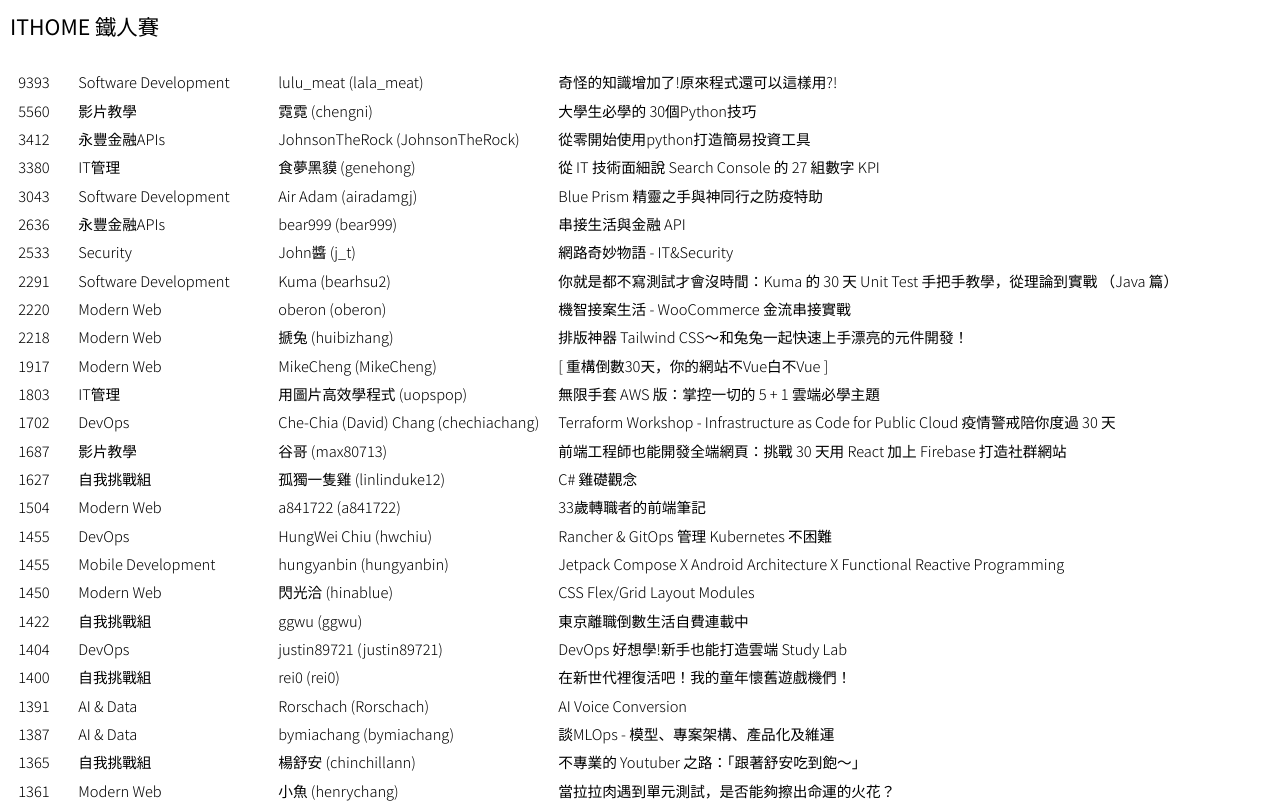
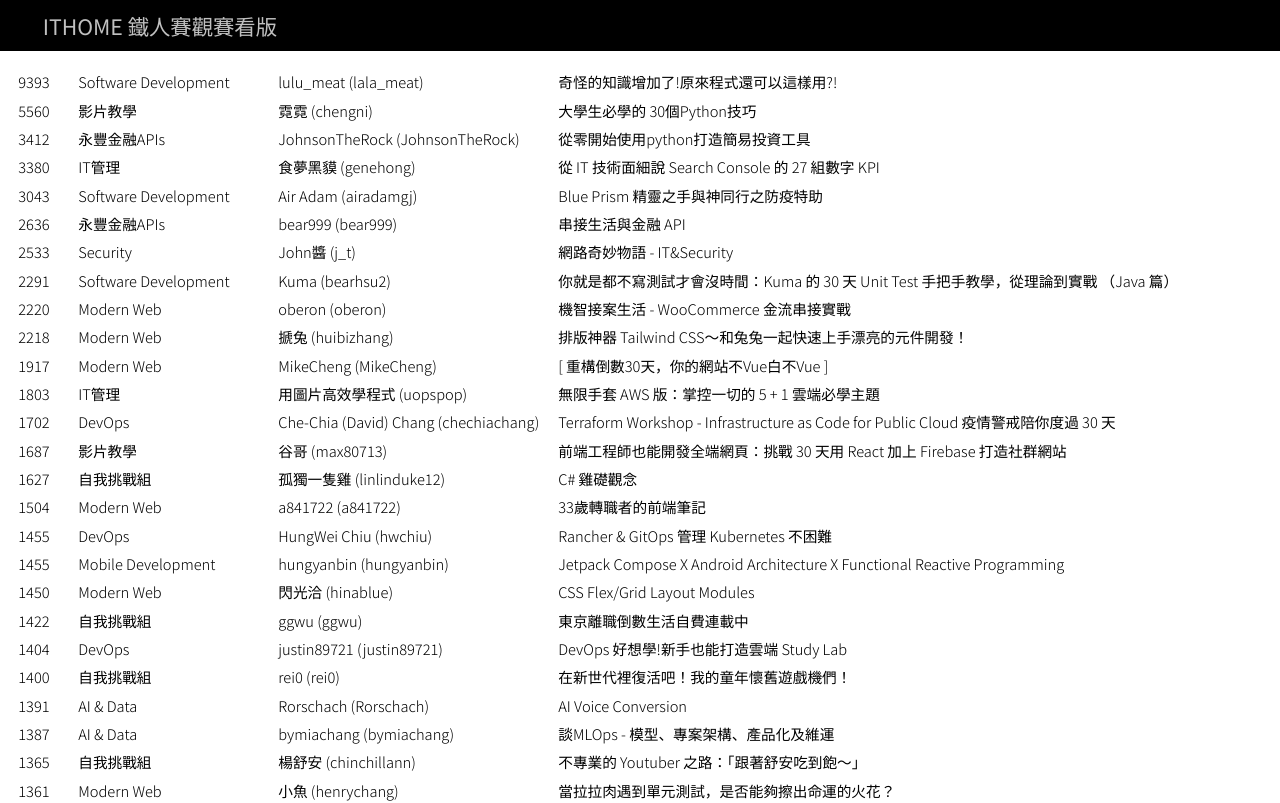
Before and after one commit to qrtt1/ithome-ironman, a React (Create React App) app in the folder dashboard/: page / in a window 1280 px wide. Shown: the top 803 px of the page. Built offline with nearby package versions, Linux system fonts and the light colour scheme.

Commit message:
Add homepage
Signed-off-by: Ching Yi, Chan <chingyichan.tw@gmail.com>

```diff
--- a/dashboard/package.json
+++ b/dashboard/package.json
@@ -19,6 +19,7 @@
   "scripts": {
     "start": "react-scripts start",
     "build": "react-scripts build",
+    "build:prod": "PUBLIC_URL=/ithome-ironman react-scripts build",
     "test": "react-scripts test",
     "eject": "react-scripts eject"
   },
--- a/dashboard/src/App.css
+++ b/dashboard/src/App.css
@@ -9,12 +9,14 @@
   margin: 0;
   font-size: 16pt;
   padding: 10px;
-  padding-right: 64px;
+  padding-left: 2em;
   font-weight: 500;
   width: 97%;
   margin-bottom: 1em;
   position: fixed;
   top: 0;
+  background-color: black;
+  color: silver;
 }
 
 a {
@@ -52,8 +54,6 @@
   min-width: 280px;
 }
 
-.HighLight {
-  color: black;
-  /* font-weight: 500; */
+.TopicContainer:hover {
   background-color: greenyellow;
 }
--- a/dashboard/src/App.tsx
+++ b/dashboard/src/App.tsx
@@ -1,5 +1,5 @@
-import React, { useEffect, useState } from "react";
-import "./App.css";
+import React, { useEffect, useState } from 'react';
+import './App.css';
 
 interface TopicProps {
   category: string;
@@ -11,32 +11,15 @@
 }
 
 const Topic = (props: TopicProps) => {
-  const [hoverStatus, setHoverStatus] = useState(false);
-
   const Item = (props: { category: string; data?: any; children?: any }) => {
-    const hover = (event) => {
-      if (event.type === "mouseenter") {
-        setHoverStatus(true);
-      } else {
-        setHoverStatus(false);
-      }
-    };
-
-    let cssClass: string;
-    if (hoverStatus) {
-      cssClass = `${props.category} HighLight`;
-    } else {
-      cssClass = props.category;
-    }
-
     return (
-      <div className={cssClass} onMouseEnter={hover} onMouseLeave={hover}>
+      <div className={props.category}>
         {props.children ? props.children : props.data}
       </div>
     );
   };
   return (
-    <div className={" TopicContainer"} key={props.url}>
+    <div className='TopicContainer' key={props.url}>
       <Item category='TopicView' data={props.view} />
       <Item category='TopicCategory' data={props.category} />
       <Item category='TopicAuthor'>
@@ -57,7 +40,7 @@
   const [topics, setTopics] = useState([]);
   useEffect(() => {
     const load = async () => {
-      const response = await (await fetch("data.json")).text();
+      const response = await (await fetch('data.json')).text();
       const topics = JSON.parse(response);
       topics.sort((a: TopicProps, b: TopicProps) => {
         if (a.view === b.view) {
@@ -71,11 +54,13 @@
   }, []);
   return (
     <>
-      <div className='Header'>ITHOME 鐵人賽</div>
+      <div className='Header'>
+        ITHOME 鐵人賽觀賽看版
+      </div>
       <div className='App'>
         <div>
           {topics.map((data: TopicProps) => (
-            <Topic {...data} key={data.title} />
+            <Topic {...data} />
           ))}
         </div>
       </div>
```
